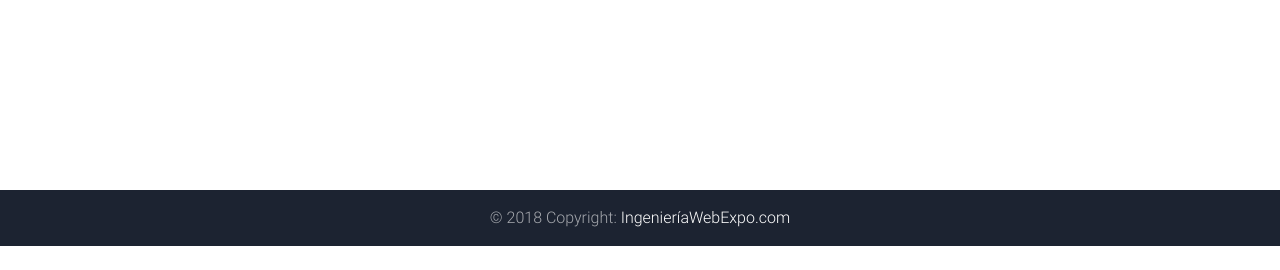
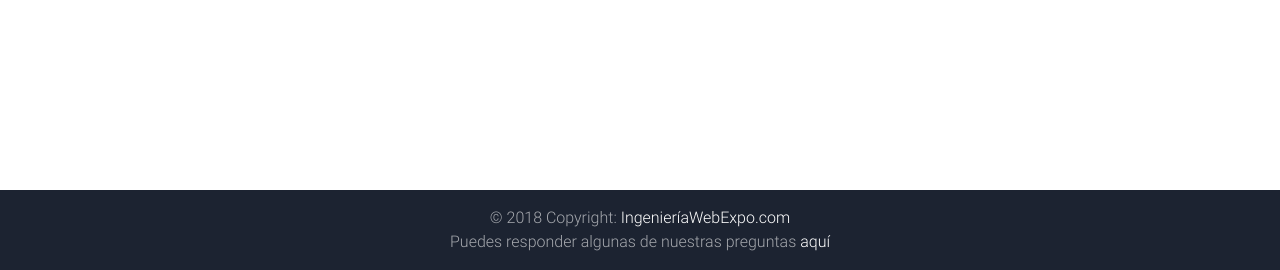
Before and after one commit to Francisco567/ExposicionInfluencers, a plain HTML site: page index.html in a window 1280 px wide. Shown: the part 3226-3496 px from the top of the page. Before the commit the page ends 3472 px from the top, so only its background shows below. Drawn offline with Linux system fonts and the light colour scheme.

Commit message:
actualizacion v2
Añadiendo preguntas

```diff
--- a/index.html
+++ b/index.html
@@ -160,6 +160,8 @@
     <!-- Copyright -->
     <div class="footer-copyright text-center unique-color-dark  py-3 ">© 2018 Copyright:
       <a href="https://mdbootstrap.com/bootstrap-tutorial/"> Ingenier&iacute;aWebExpo.com</a>
+      <br>
+     Puedes responder algunas de nuestras preguntas <a href="https://goo.gl/forms/CL8AenkTIVWWDbeE3">aqu&iacute;</a>
     </div>
     <!-- Copyright -->
 
```
